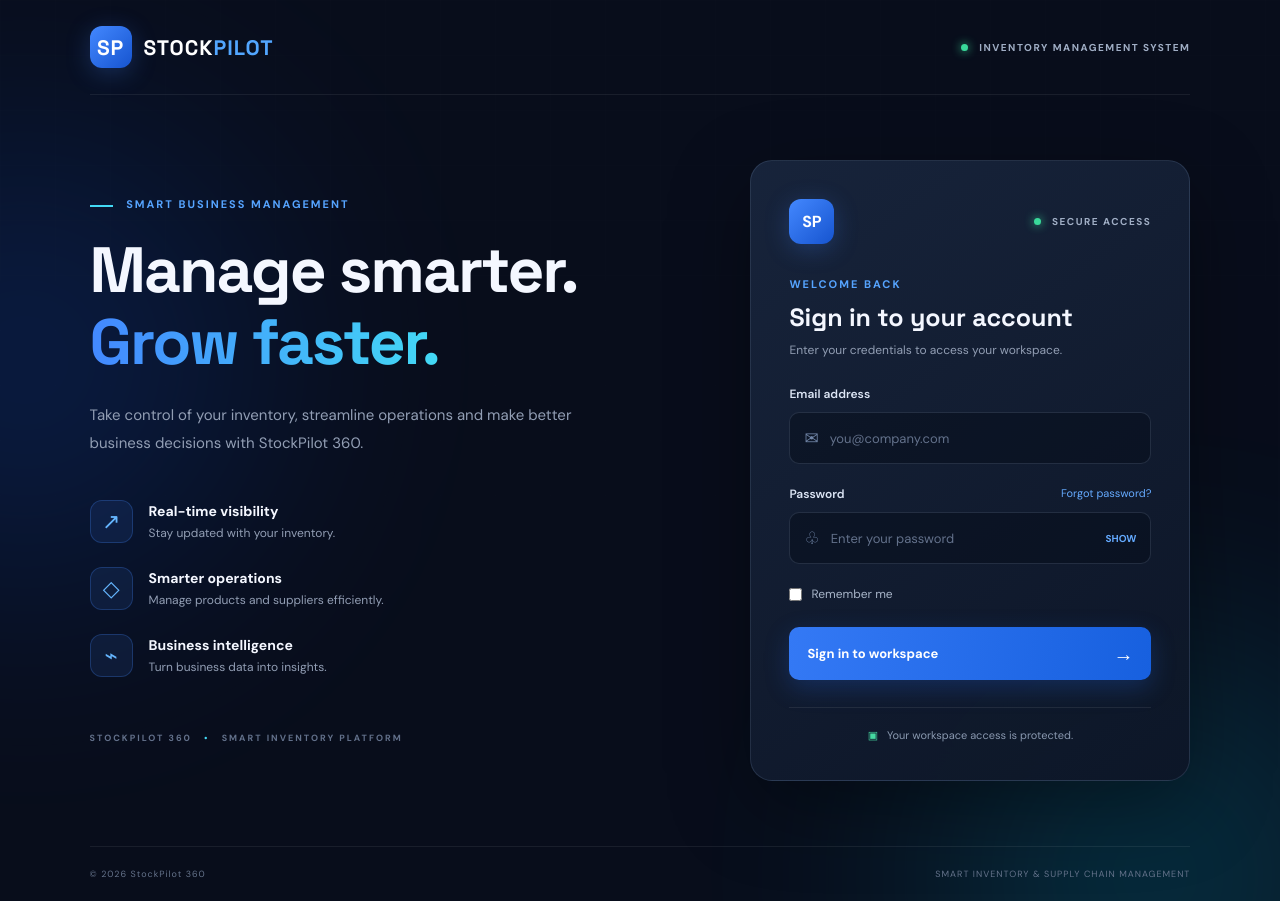
After one commit to abhidev26/STOCKPILOT, a PHP site: page /stockpilot-360/login in a window 1280 px wide. The commit adds this page. Run offline with PHP 8.4, Linux system fonts and the light colour scheme.

Commit message:
feat: add premium StockPilot login interface

```diff
--- /dev/null
+++ b/app/Controllers/LoginController.php
@@ -0,0 +1,21 @@
+<?php
+
+declare(strict_types=1);
+
+namespace App\Controllers;
+
+use App\Core\Request;
+use App\Core\Response;
+use App\Core\View;
+
+final class LoginController
+{
+    public function index(Request $request, array $params = []): Response
+    {
+        return Response::html(
+            View::render('auth/login', [
+                'title' => 'Sign in',
+            ], null)
+        );
+    }
+}
--- /dev/null
+++ b/app/Views/auth/login.php
@@ -0,0 +1,176 @@
+<?php
+/** @var string $title */
+?>
+<!DOCTYPE html>
+<html lang="en">
+<head>
+    <meta charset="UTF-8">
+    <meta name="viewport" content="width=device-width, initial-scale=1.0">
+    <meta name="theme-color" content="#080d1b">
+    <title><?= e($title) ?> | <?= e(config('app.name')) ?></title>
+    <link rel="stylesheet" href="<?= e(asset('css/login.css')) ?>">
+</head>
+<body>
+
+<div class="login-page">
+
+    <div class="background-glow glow-one"></div>
+    <div class="background-glow glow-two"></div>
+    <div class="grid-overlay"></div>
+
+    <header class="login-header">
+        <a href="<?= e(url('/')) ?>" class="brand">
+            <span class="brand-icon">SP</span>
+            <span>STOCK<span class="brand-highlight">PILOT</span></span>
+        </a>
+
+        <span class="header-status">
+            <span class="status-dot"></span>
+            INVENTORY MANAGEMENT SYSTEM
+        </span>
+    </header>
+
+    <main class="login-main">
+
+        <section class="welcome-section">
+            <div class="eyebrow">
+                <span></span> SMART BUSINESS MANAGEMENT
+            </div>
+
+            <h1>
+                Manage smarter.<br>
+                <span>Grow faster.</span>
+            </h1>
+
+            <p class="welcome-description">
+                Take control of your inventory, streamline operations
+                and make better business decisions with StockPilot 360.
+            </p>
+
+            <div class="feature-list">
+                <div class="feature-item">
+                    <span class="feature-icon">↗</span>
+                    <div>
+                        <strong>Real-time visibility</strong>
+                        <small>Stay updated with your inventory.</small>
+                    </div>
+                </div>
+
+                <div class="feature-item">
+                    <span class="feature-icon">◇</span>
+                    <div>
+                        <strong>Smarter operations</strong>
+                        <small>Manage products and suppliers efficiently.</small>
+                    </div>
+                </div>
+
+                <div class="feature-item">
+                    <span class="feature-icon">⌁</span>
+                    <div>
+                        <strong>Business intelligence</strong>
+                        <small>Turn business data into insights.</small>
+                    </div>
+                </div>
+            </div>
+
+            <div class="welcome-footer">
+                STOCKPILOT 360 <span>•</span> SMART INVENTORY PLATFORM
+            </div>
+        </section>
+
+        <section class="login-card">
+
+            <div class="card-top">
+                <div class="card-logo">SP</div>
+                <span class="secure-label">
+                    <span class="status-dot"></span> SECURE ACCESS
+                </span>
+            </div>
+
+            <div class="form-heading">
+                <p class="form-eyebrow">WELCOME BACK</p>
+                <h2>Sign in to your account</h2>
+                <p>Enter your credentials to access your workspace.</p>
+            </div>
+
+            <form id="loginForm" novalidate>
+
+                <div class="form-group">
+                    <label for="email">Email address</label>
+                    <div class="input-wrap">
+                        <span class="input-icon">✉</span>
+                        <input
+                            type="email"
+                            id="email"
+                            name="email"
+                            placeholder="you@company.com"
+                            autocomplete="username"
+                            required
+                        >
+                    </div>
+                    <small class="field-error" id="emailError"></small>
+                </div>
+
+                <div class="form-group">
+                    <div class="label-row">
+                        <label for="password">Password</label>
+                        <a href="#" class="forgot-link" id="forgotLink">
+                            Forgot password?
+                        </a>
+                    </div>
+
+                    <div class="input-wrap">
+                        <span class="input-icon">♧</span>
+                        <input
+                            type="password"
+                            id="password"
+                            name="password"
+                            placeholder="Enter your password"
+                            autocomplete="current-password"
+                            required
+                        >
+                        <button
+                            type="button"
+                            class="password-toggle"
+                            id="togglePassword"
+                            aria-label="Show password"
+                        >SHOW</button>
+                    </div>
+                    <small class="field-error" id="passwordError"></small>
+                </div>
+
+                <div class="form-options">
+                    <label class="remember-option">
+                        <input type="checkbox" id="remember">
+                        <span>Remember me</span>
+                    </label>
+                </div>
+
+                <button type="submit" class="login-button">
+                    <span>Sign in to workspace</span>
+                    <span class="button-arrow">→</span>
+                </button>
+
+                <p class="form-message" id="formMessage" aria-live="polite"></p>
+
+            </form>
+
+            <div class="card-bottom">
+                <span class="bottom-lock">▣</span>
+                Your workspace access is protected.
+            </div>
+
+        </section>
+
+    </main>
+
+    <footer class="page-footer">
+        <span>© <?= date('Y') ?> StockPilot 360</span>
+        <span>SMART INVENTORY &amp; SUPPLY CHAIN MANAGEMENT</span>
+    </footer>
+
+</div>
+
+<script src="<?= e(asset('js/login.js')) ?>"></script>
+</body>
+</html>
--- a/routes/web.php
+++ b/routes/web.php
@@ -4,12 +4,13 @@ declare(strict_types=1);
 
 use App\Controllers\HealthController;
 use App\Controllers\HomeController;
+use App\Controllers\LoginController;
 use App\Core\Router;
 
-/**
- * All web routes. Later stages add login, dashboard, products, etc. here.
- */
 return static function (Router $router): void {
     $router->get('/', [HomeController::class, 'index']);
+
     $router->get('/health', [HealthController::class, 'index']);
+
+    $router->get('/login', [LoginController::class, 'index']);
 };
```
Also changed, not shown: public/assets/css/login.css (added), public/assets/js/login.js (added).
